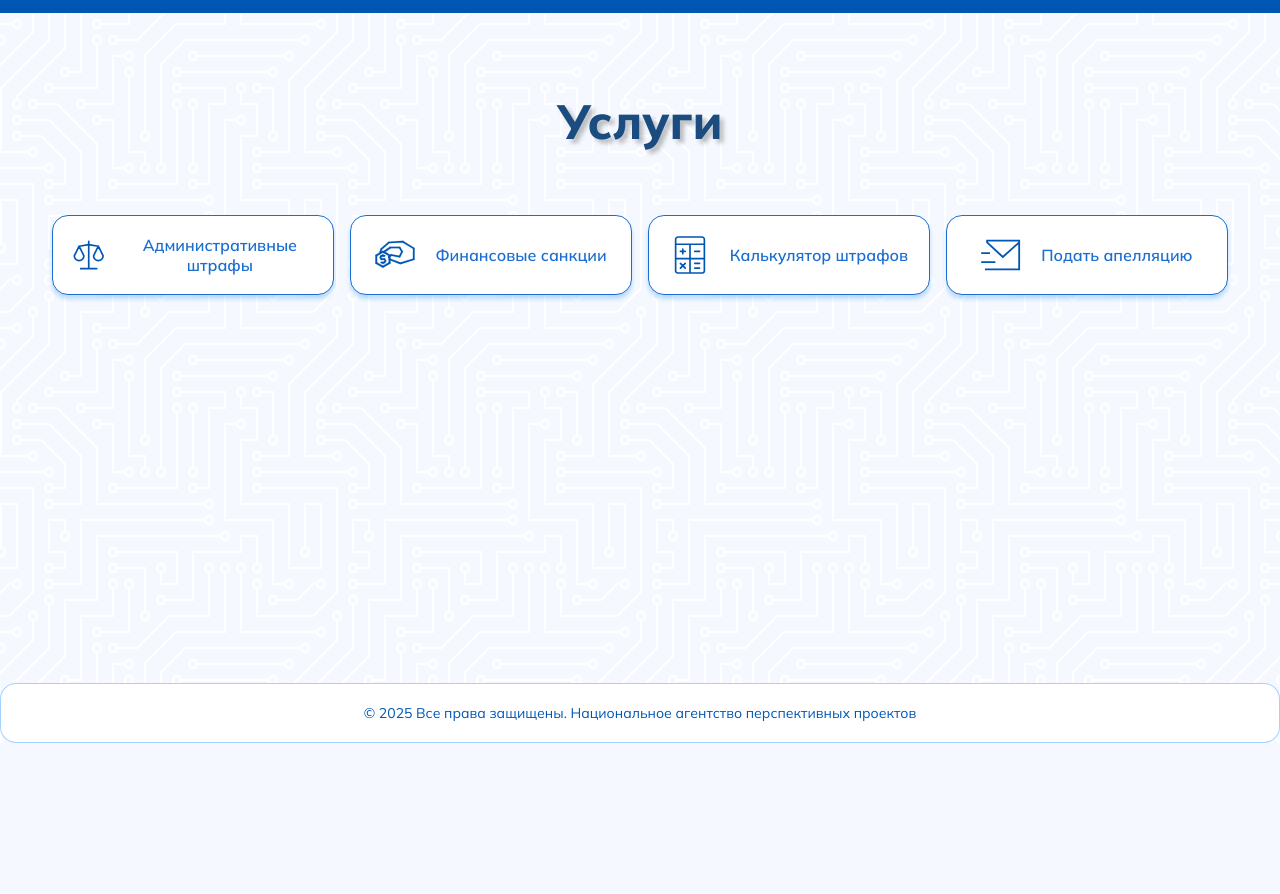
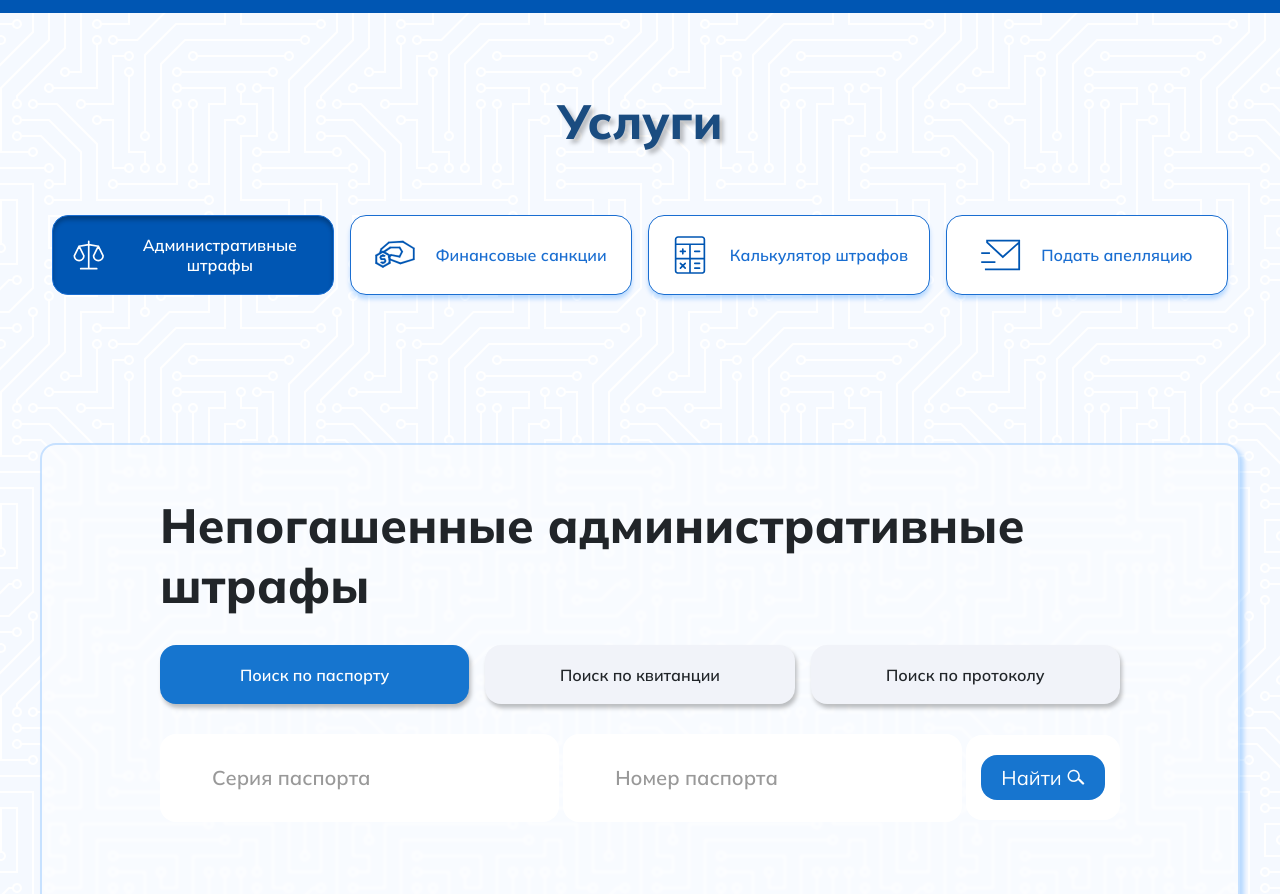
Before and after one commit to Ayyubkhon2/Admin-Fines, a plain HTML site: page services.html in a window 1280 px wide. Shown: the part 57-951 px from the top of the page. Before the commit the page ends 800 px from the top, so only its background shows below. Drawn offline with nearby package versions, Linux system fonts and the light colour scheme.

Commit message:
Add files via upload

```diff
--- a/services.html
+++ b/services.html
@@ -90,7 +90,7 @@
         <h2 class="services__title" data-i18n="service"></h2>
 
         <div class="services__box">
-            <button data-variant="fines" class="services__btn">
+            <button data-variant="fines" class="services__btn services__btn--active">
               <svg
                 class="services__icon"
                 viewBox="0 0 20 19"
@@ -157,7 +157,7 @@
     </div>
 
     <!-- Variants -->
-    <div id="fines" class="services__variant">
+    <div id="fines" class="services__variant services__variant--active">
 
         <div class="services__container">
             <p class="services__subtitle" data-i18n="subtitle"></p>
@@ -167,7 +167,7 @@
 
             <div class="mini-services">
                 <div class="mini-services__box">
-                    <button data-mini="passport" class="mini-services__btn">
+                    <button data-mini="passport" class="mini-services__btn mini-services__btn--active">
               <span data-i18n="passport"></span>
             </button>
 
@@ -183,7 +183,7 @@
             </div>
 
             <!-- Variants -->
-            <div id="passport" class="mini-services__variant">
+            <div id="passport" class="mini-services__variant mini-services__variant--active">
                 <div class="mini-services__container">
                     <div class="mini-services__row">
                         <div class="mini-services__input" contenteditable="true" data-i18n="passport_reg">
```
